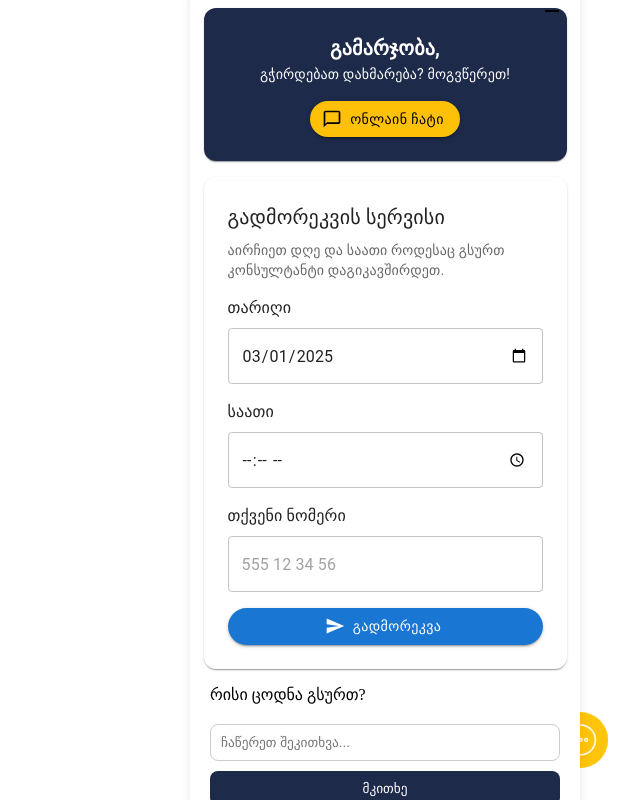
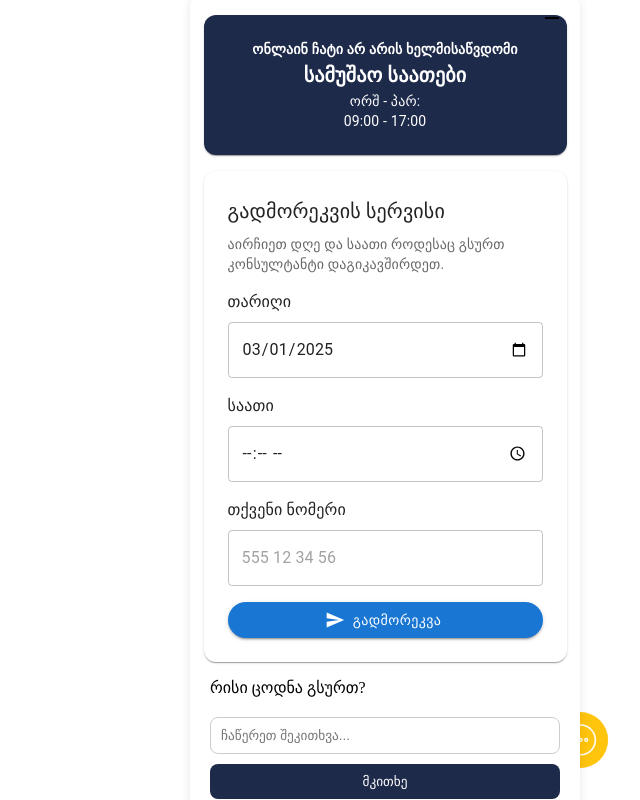
Before and after one commit to nikolozi2001/medical-chatbot-front, a React (Create React App) app: page / in a window 1280 px wide. Both pictures are taken after a click on the picture 1219 px from the left and 740 px from the top of the page. Shown: the whole page, without its empty margins (640-1280 px from the left). Built offline with nearby package versions, Linux system fonts and the light colour scheme.

Commit message:
Add chat availability check to LiveCallerWidget with dynamic UI updates

```diff
--- a/src/components/LiveCallerWidget.jsx
+++ b/src/components/LiveCallerWidget.jsx
@@ -1,4 +1,4 @@
-import React, { useState } from "react";
+import React, { useState, useEffect } from "react";
 import { Box, Button, Card, TextField, Typography } from "@mui/material";
 import { toast } from "react-toastify";
 import "react-toastify/dist/ReactToastify.css";
@@ -8,6 +8,7 @@ import SendIcon from "@mui/icons-material/Send";
 const LiveCallerWidget = () => {
   const [time, setTime] = useState("");
   const [phone, setPhone] = useState("");
+  const [isChatActive, setIsChatActive] = useState(false);
 
   const today = new Date();
   const todayDate = today.toISOString().split("T")[0];
@@ -25,11 +26,22 @@ const LiveCallerWidget = () => {
     setDateInputValue(e.target.value);
   };
 
+  useEffect(() => {
+    const checkTime = () => {
+      const now = new Date();
+      const currentHour = now.getHours();
+      setIsChatActive(currentHour >= 9 && currentHour < 17);
+    };
+    checkTime();
+    const interval = setInterval(checkTime, 60000);
+    return () => clearInterval(interval);
+  }, []);
+
   return (
     <Box
       sx={{ display: "flex", flexDirection: "column", alignItems: "center" }}
     >
-      {/* Top Banner */}
+      {isChatActive ? (
         <Card
           sx={{
             backgroundColor: "#1E2A4A",
@@ -45,7 +57,9 @@ const LiveCallerWidget = () => {
           <Typography variant="h6" fontWeight="bold">
             გამარჯობა,
           </Typography>
-        <Typography variant="body2">გჭირდებათ დახმარება? მოგვწერეთ!</Typography>
+          <Typography variant="body2">
+            გჭირდებათ დახმარება? მოგვწერეთ!
+          </Typography>
           <Button
             variant="contained"
             sx={{
@@ -60,6 +74,29 @@ const LiveCallerWidget = () => {
             ონლაინ ჩატი
           </Button>
         </Card>
+      ) : (
+        <Card
+          sx={{
+            backgroundColor: "#1E2A4A",
+            color: "white",
+            padding: 3,
+            borderRadius: "12px",
+            textAlign: "center",
+            width: "90%",
+            maxWidth: 400,
+            mb: 2,
+          }}
+        >
+          <Typography variant="body2" fontWeight="bold">
+            ონლაინ ჩატი არ არის ხელმისაწვდომი
+          </Typography>
+          <Typography variant="h6" fontWeight="bold">
+            სამუშაო საათები
+          </Typography>
+          <Typography variant="body2">ორშ - პარ:</Typography>
+          <Typography variant="body2">09:00 - 17:00</Typography>
+        </Card>
+      )}
 
       {/* Call Request Form */}
       <Card
```
Lines whose indentation alone changed are shown as unchanged.
